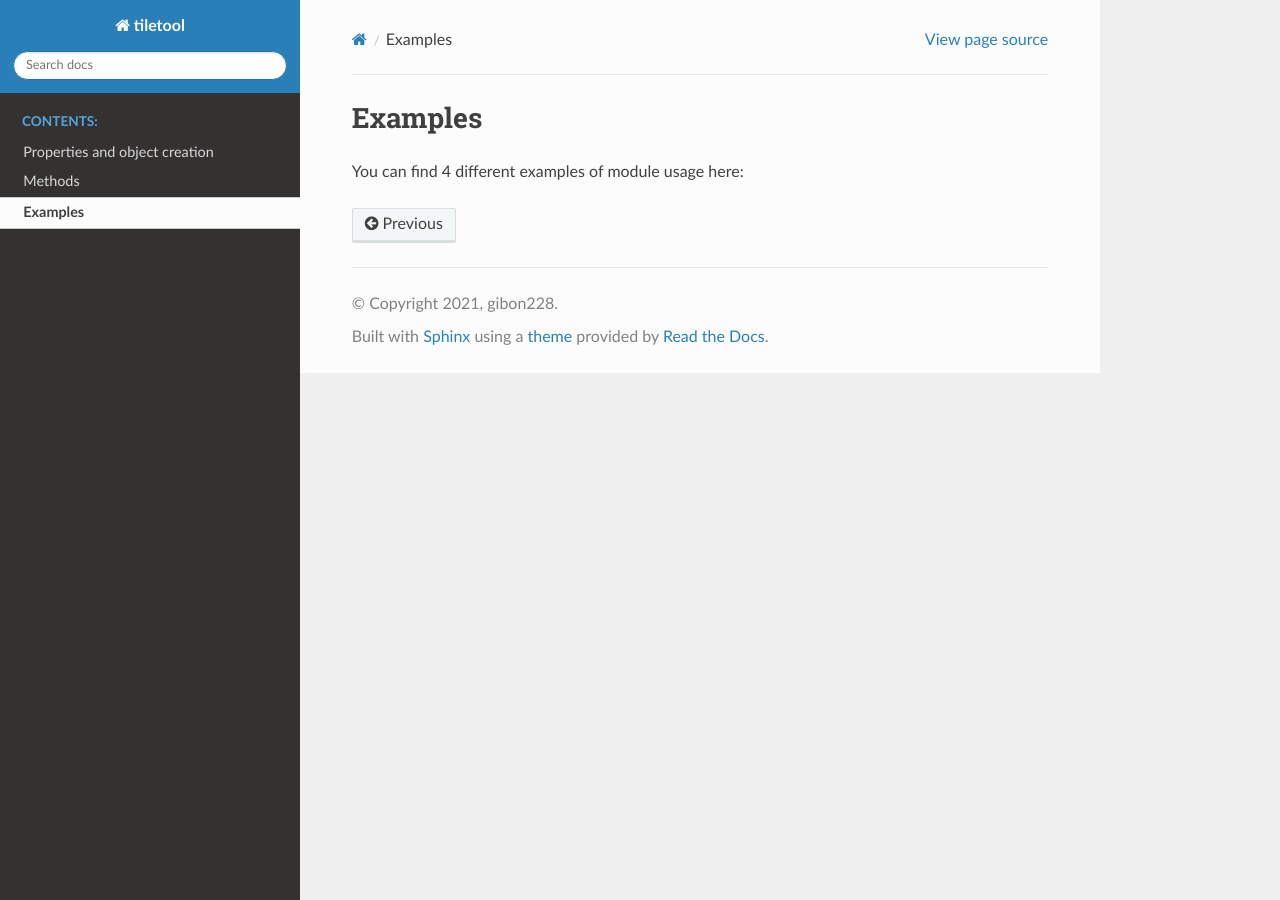
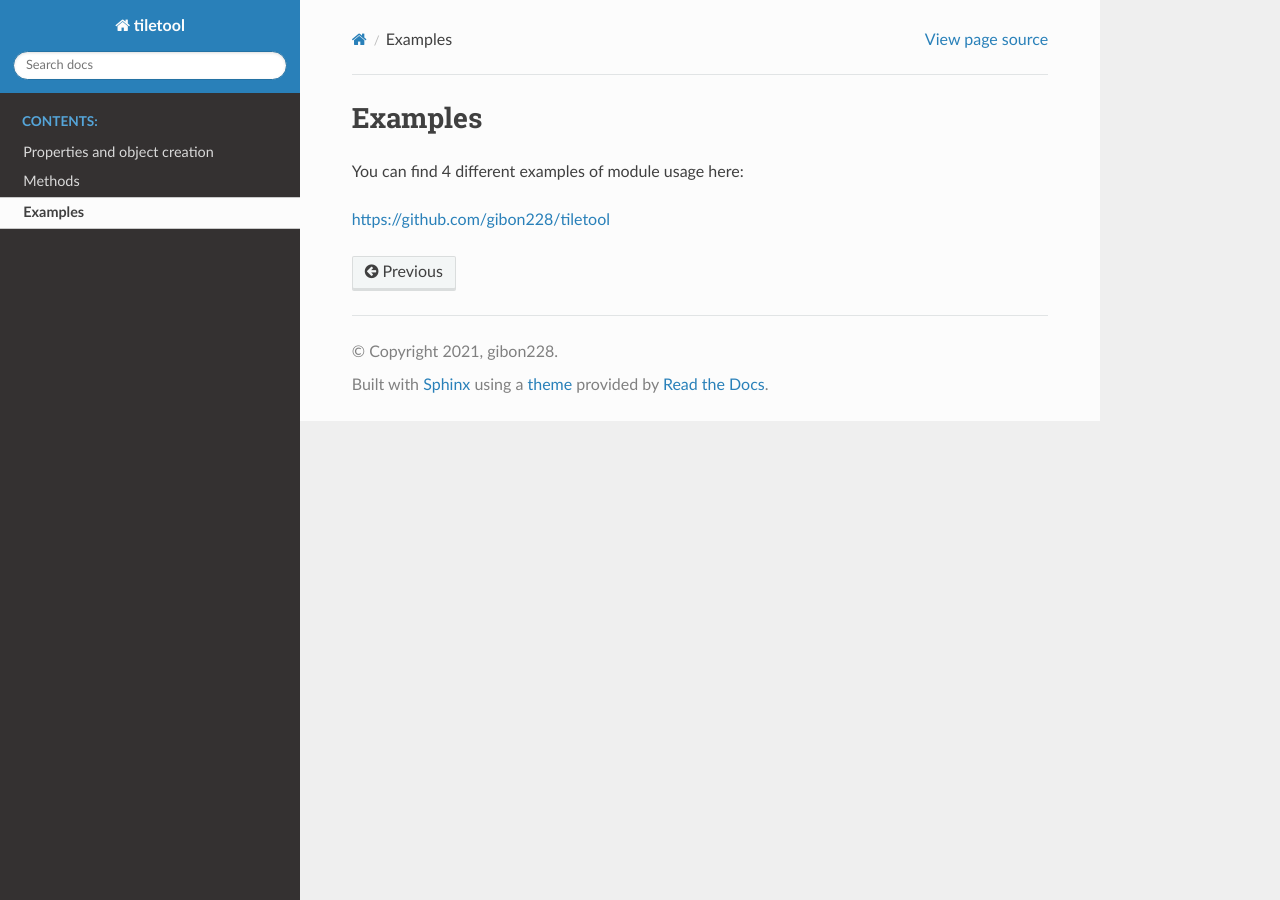
Before and after one commit to gibon228/tiletool, a Sphinx documentation site: the page built from docs/source/examples.rst, in a window 1280 px wide. Built offline with Sphinx 7.4.7 and the Read the Docs theme 2.0.0, drawn with Linux system fonts in a browser that asks for light colours; some of the changed lines change nothing that is shown.

Commit message:
Update examples.rst

```diff
--- a/docs/source/examples.rst
+++ b/docs/source/examples.rst
@@ -1,3 +1,5 @@
 Examples
 ==========
 You can find 4 different examples of module usage here:
+
+https://github.com/gibon228/tiletool
```
